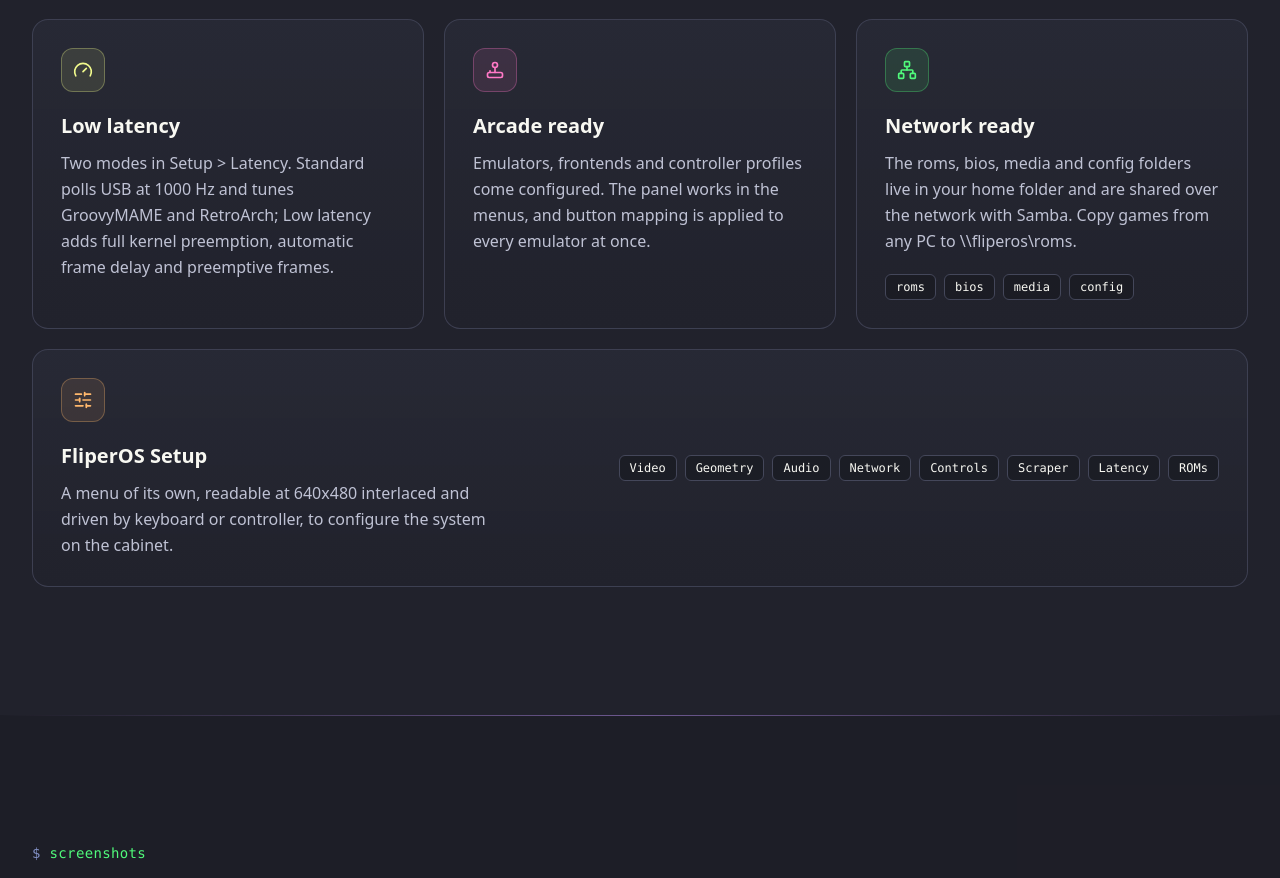
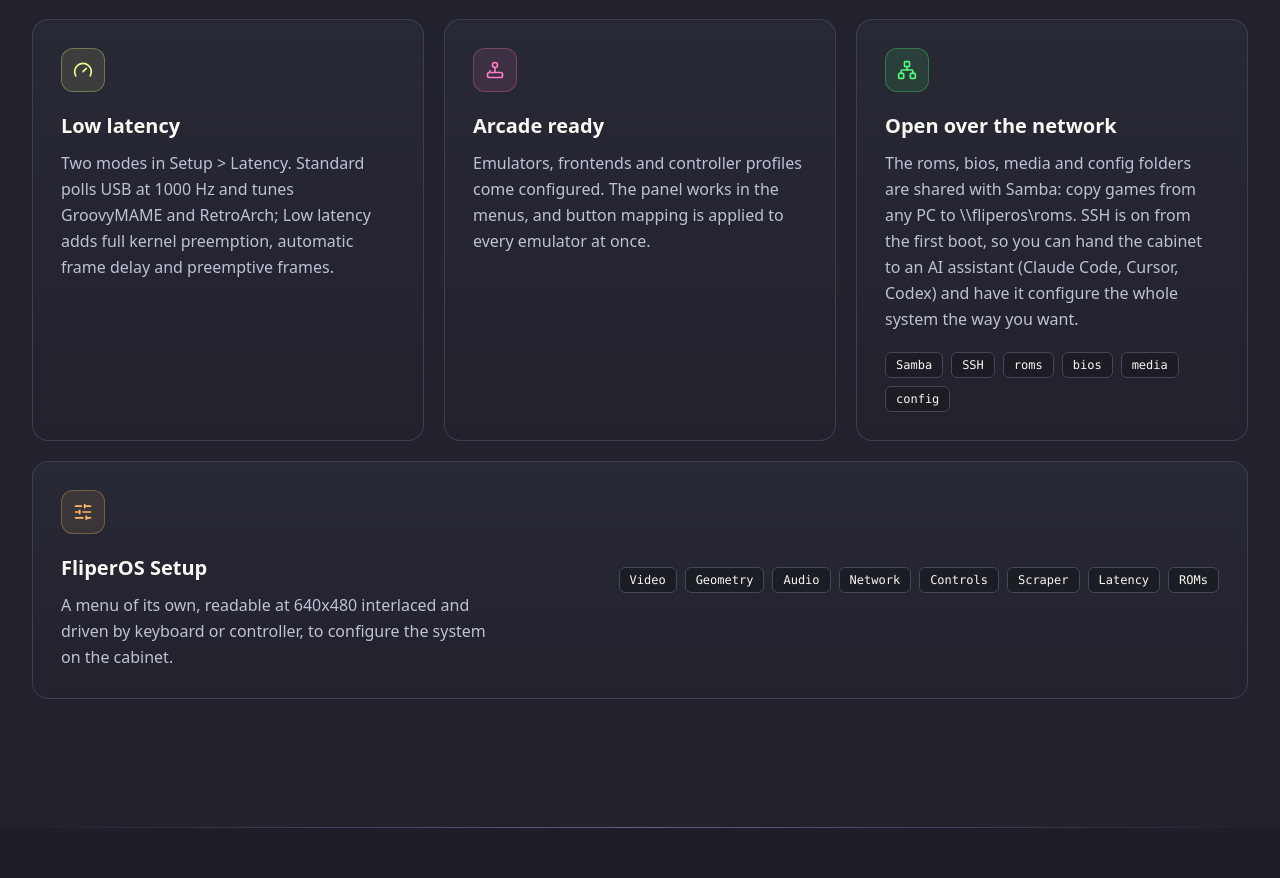
Before and after one commit to juniorterin/fliperOS, a Next.js app in the folder website/: page / in a window 1280 px wide. Shown: the part 1467-2345 px from the top of the page. Built offline with nearby package versions, Linux system fonts and the light colour scheme; no server answers.

Commit message:
site: card de rede destaca o SSH e a configuração do sistema por um assistente de IA

```diff
--- a/website/src/i18n/en-US.ts
+++ b/website/src/i18n/en-US.ts
@@ -77,9 +77,9 @@
       },
       {
         id: 'network',
-        title: 'Network ready',
-        text: 'The roms, bios, media and config folders live in your home folder and are shared over the network with Samba. Copy games from any PC to \\\\fliperos\\roms.',
-        points: ['roms', 'bios', 'media', 'config'],
+        title: 'Open over the network',
+        text: 'The roms, bios, media and config folders are shared with Samba: copy games from any PC to \\\\fliperos\\roms. SSH is on from the first boot, so you can hand the cabinet to an AI assistant (Claude Code, Cursor, Codex) and have it configure the whole system the way you want.',
+        points: ['Samba', 'SSH', 'roms', 'bios', 'media', 'config'],
       },
     ],
   },
--- a/website/src/i18n/pt-BR.ts
+++ b/website/src/i18n/pt-BR.ts
@@ -79,9 +79,9 @@
       },
       {
         id: 'network',
-        title: 'Pronto para rede',
-        text: 'As pastas roms, bios, media e config ficam na sua pasta pessoal e são compartilhadas na rede via Samba. Copie jogos de qualquer PC para \\\\fliperos\\roms.',
-        points: ['roms', 'bios', 'media', 'config'],
+        title: 'Aberto pela rede',
+        text: 'As pastas roms, bios, media e config são compartilhadas via Samba: copie jogos de qualquer PC para \\\\fliperos\\roms. O SSH vem ligado desde o primeiro boot, então você pode entregar o gabinete a um assistente de IA (Claude Code, Cursor, Codex) e deixar que ele configure o sistema inteiro do jeito que você quiser.',
+        points: ['Samba', 'SSH', 'roms', 'bios', 'media', 'config'],
       },
     ],
   },
```
